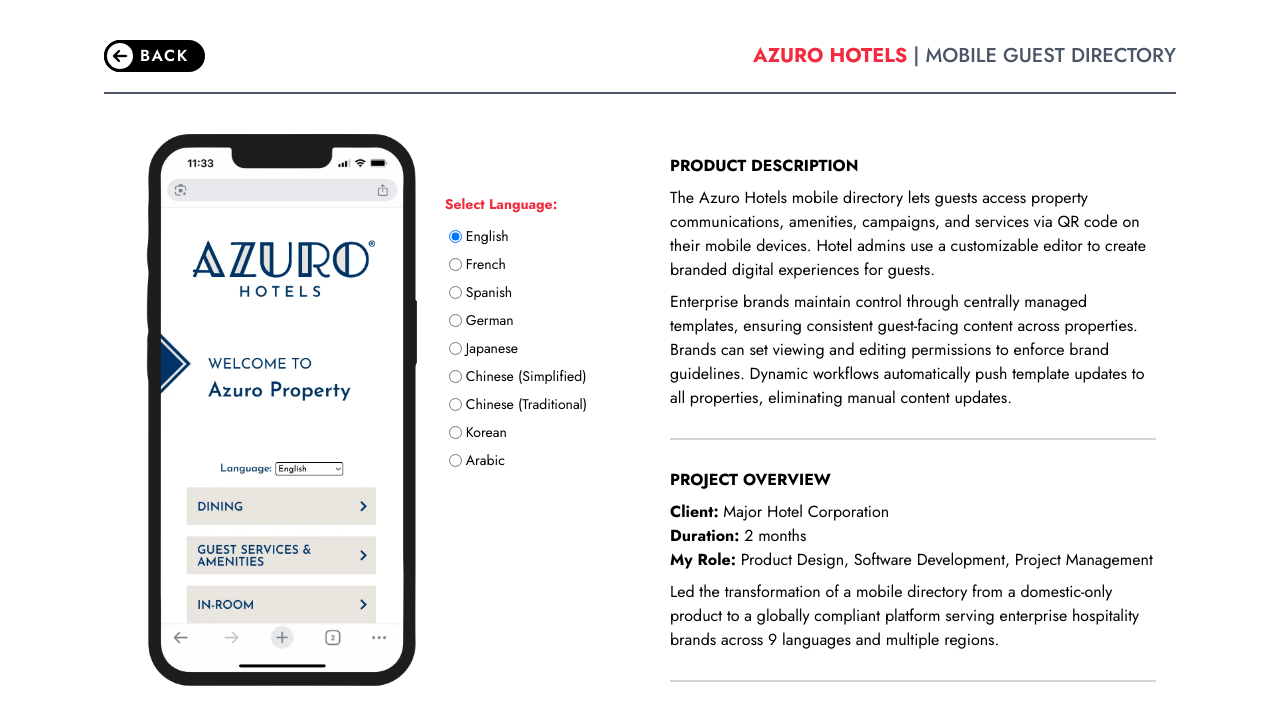
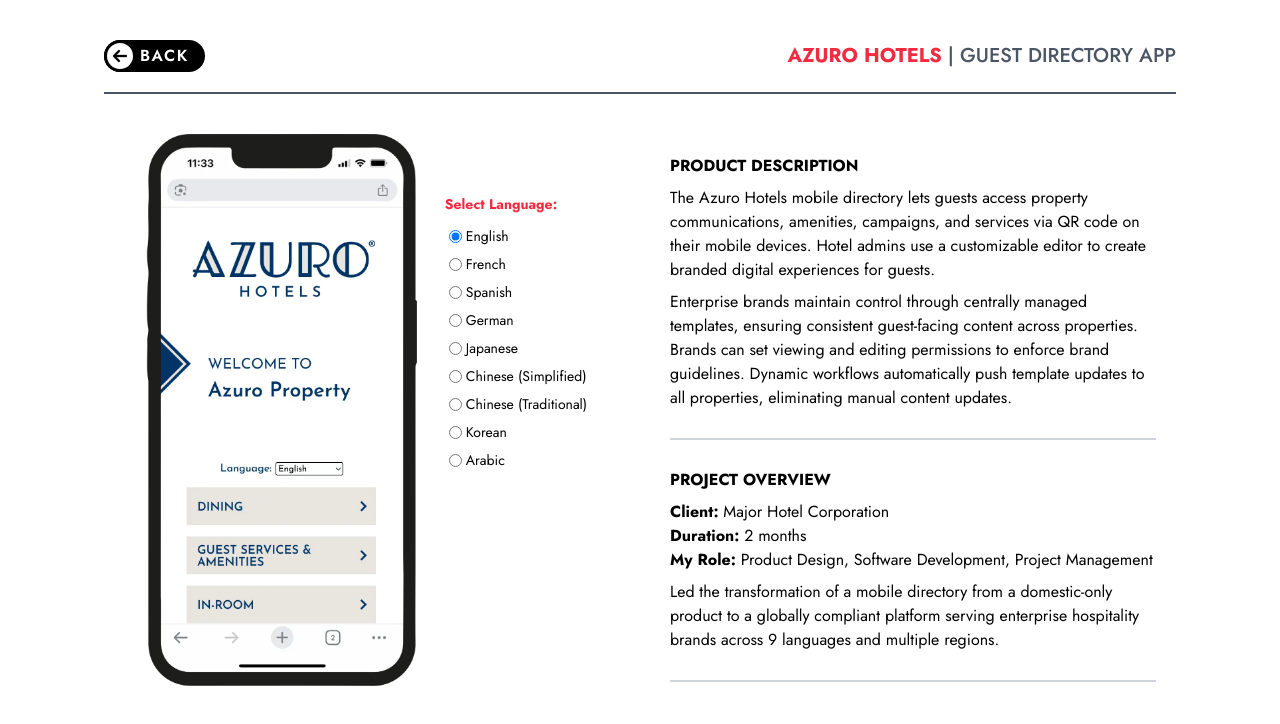
Before and after one commit to jsahim/portfolio, a React (Vite) app: page /mobile-directory in a window 1280 px wide. Shown: the top 724 px of the page. Built offline with nearby package versions, Linux system fonts and the light colour scheme; a web font is replaced by a local one.

Commit message:
Update Styles

```diff
--- a/src/components/WorkItems/MobileDirectory.jsx
+++ b/src/components/WorkItems/MobileDirectory.jsx
@@ -41,7 +41,7 @@ const MobileDirectory = () => {
               </div>
           </Link>
           <h3 className="font-bold text-[#f22b40] text-xl text-right">
-            AZURO HOTELS<span className='text-gray-600 font-medium'> | MOBILE GUEST DIRECTORY</span>
+            AZURO HOTELS<span className='text-gray-600 font-medium'> | GUEST DIRECTORY APP</span>
           </h3>
         </div>
 
```
